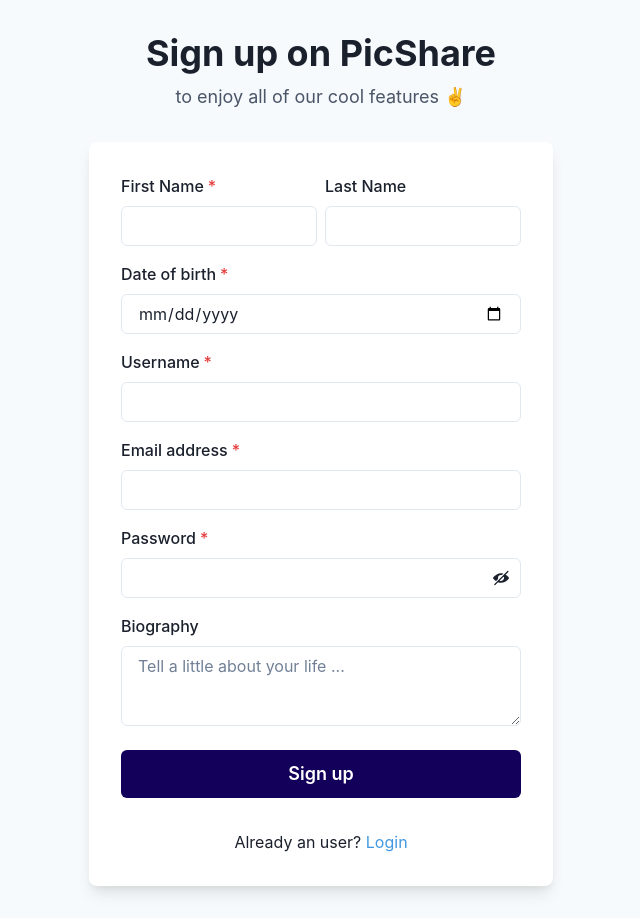
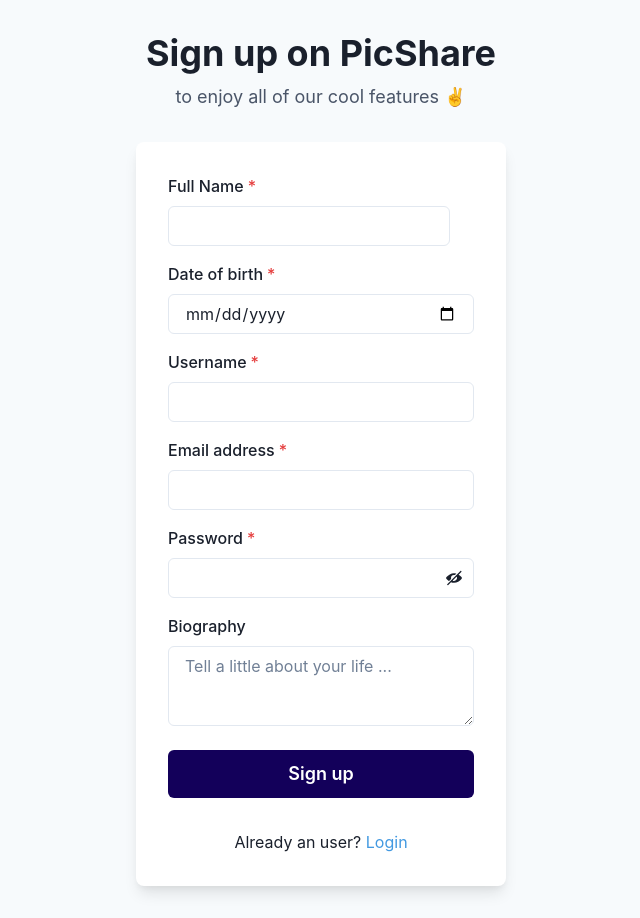
Before and after one commit to projet-de-specialite/project-cs, a React (Create React App) app: page /signup in a window 1280 px wide. Shown: the whole page, without its empty margins (319-959 px from the left). Built offline with nearby package versions, Linux system fonts and the light colour scheme.

Commit message:
update signup component

```diff
--- a/src/views/SignUp.jsx
+++ b/src/views/SignUp.jsx
@@ -15,12 +15,63 @@
     useColorModeValue,
 } from "@chakra-ui/react";
 import {useState} from "react";
+import { useFormik } from "formik";
 import {ViewIcon, ViewOffIcon} from "@chakra-ui/icons";
+import { values } from "lodash";
+import AuthService from "../services/auth";
 
 export default function SignUp() {
     const [showPassword, setShowPassword] = useState(false);
+    const formik = useFormik({
+        initialValues: {
+          name: '',
+          date:'',
+          username: '',
+          email: '',
+          password:'',
+          biography:'',
+
+        },
+
+        onSubmit: (values) => {
+          alert(JSON.stringify(values, null, 2))
+          AuthService.register(
+            values.name,
+            values.date,
+            values.username,
+            values.email,
+            values.password,
+            values.biography,
+
+          ).then(
+            response => {
+             /*  this.setState({
+                message: response.data.message,
+                successful: true
+              }); */
+            },
+            error => {
+              const resMessage =
+                (error.response &&
+                  error.response.data &&
+                  error.response.data.message) ||
+                error.message ||
+                error.toString();
+
+             /*  this.setState({
+                successful: false,
+                message: resMessage
+              }); */
+            }
+          );
+        },
+      })
+
 
     return (
+
+
+
 
     <Flex
             minH={"100vh"}
@@ -43,38 +94,47 @@
                     boxShadow={"lg"}
                     p={8}
                 >
+                    <form onSubmit={formik.handleSubmit}>
                     <Stack spacing={4}>
                         <HStack>
                             <Box>
-                                <FormControl id="firstName" isRequired>
-                                    <FormLabel>First Name</FormLabel>
-                                    <Input type="text"/>
-                                </FormControl>
-                            </Box>
-                            <Box>
-                                <FormControl id="lastName">
-                                    <FormLabel>Last Name</FormLabel>
-                                    <Input type="text"/>
+                                <FormControl id="name" isRequired>
+                                    <FormLabel>Full Name</FormLabel>
+                                    <Input type="text" id='name'
+                                            name='name'
+                                            onChange={formik.handleChange}
+                                            value={formik.values.name}/>
                                 </FormControl>
                             </Box>
                         </HStack>
                         <FormControl id="birthdayDate" isRequired>
                             <FormLabel>Date of birth</FormLabel>
                             <Input
-                                type="date"/>
+                                type="date" id='date'
+                                name='date'
+                                onChange={formik.handleChange}
+                                value={formik.values.date}/>
                         </FormControl>
                         <FormControl id="username" isRequired>
                             <FormLabel>Username</FormLabel>
-                            <Input type="text"/>
+                            <Input type="text" id='username'
+                                name='username'
+                                onChange={formik.handleChange}
+                                value={formik.values.username}/>
                         </FormControl>
                         <FormControl id="email" isRequired>
                             <FormLabel>Email address</FormLabel>
-                            <Input type="email"/>
+                            <Input type="email" id='email'
+                                name='email'
+                                onChange={formik.handleChange}
+                                value={formik.values.email}/>
                         </FormControl>
                         <FormControl id="password" isRequired>
                             <FormLabel>Password</FormLabel>
                             <InputGroup>
-                                <Input type={showPassword ? "text" : "password"}/>
+                                <Input type={showPassword ? "text" : "password"} id='password'
+                                name='password'
+                                onChange={formik.handleChange}/>
                                 <InputRightElement h={"full"}>
                                     <Button
                                         variant={"ghost"}
@@ -89,7 +149,10 @@
                         </FormControl>
                         <FormControl id="bio">
                             <FormLabel>Biography</FormLabel>
-                            <Textarea placeholder='Tell a little about your life ...'/>
+                            <Textarea placeholder='Tell a little about your life ...' id='biography'
+                                name='biography'
+                                onChange={formik.handleChange}
+                                value={formik.values.biography}/>
                         </FormControl>
                         <Stack spacing={6} pt={2}>
                             <Button
@@ -97,9 +160,11 @@
                                 size="lg"
                                 bg={"#13005A"}
                                 color={"white"}
+                                type="submit"
                                 _hover={{
                                     bg: "#2D07BC",
                                 }}
+
                             >
                                 Sign up
                             </Button>
@@ -110,6 +175,8 @@
                             </Text>
                         </Stack>
                     </Stack>
+                    </form>
+
                 </Box>
             </Stack>
         </Flex>
```
